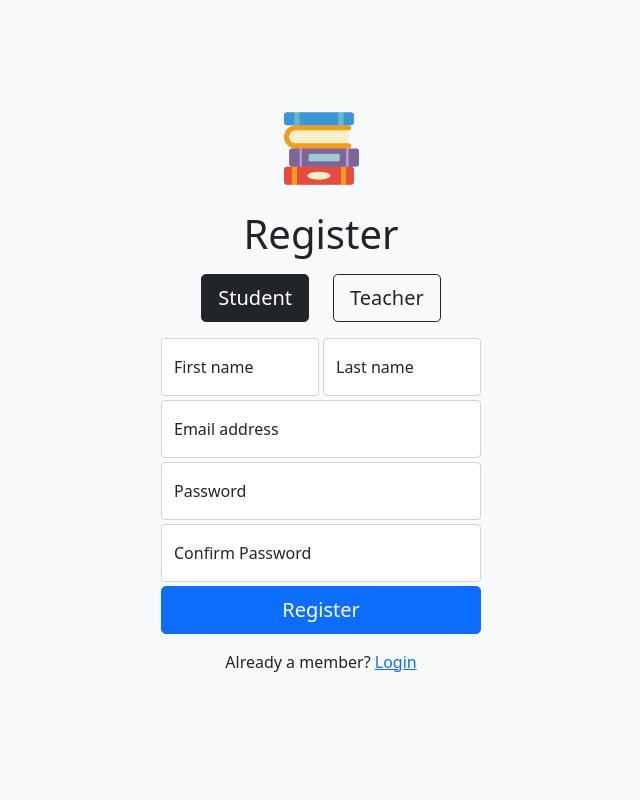
After one commit to Mohamad-Simmo/classroom-js, a PHP site: page /register.php in a window 1280 px wide. The commit adds this page. Shown: the whole page, without its empty margins (319-959 px from the left). Run offline with PHP 8.4, Linux system fonts and the light colour scheme.

Commit message:
login and register forms

```diff
--- /dev/null
+++ b/register.php
@@ -0,0 +1,61 @@
+<?php
+    $title = 'Register';
+    include('templates/header.php');
+?>
+
+<div id="div-register" style="height: 100vh;"
+  class="col-lg-3 col-md-4 col-sm-6 col-8 text-center mx-auto d-flex flex-column justify-content-center">
+  <img src="images/book.png" class="img-fluid mx-auto mb-4 d-block" alt=""
+    style="width: 75px;
+    height: auto;">
+  <h1 class="fw-normal mb-3">Register</h1>
+  <form action="#" method="post"
+    class="text-center d-flex flex-column justify-content-center">
+    <div class="d-flex justify-content-center mb-3 gap-4">
+      <input type="radio" class="btn-check" name="options-outlined"
+        id="student-outlined" autocomplete="off" checked>
+      <label class="btn btn-lg btn-outline-dark"
+        for="student-outlined">Student</label>
+      <input type="radio" class="btn-check" name="options-outlined"
+        id="teacher-outlined" autocomplete="off">
+      <label class="btn btn-lg btn-outline-dark"
+        for="teacher-outlined">Teacher</label>
+    </div>
+    <div class="d-flex gap-1">
+      <div class="form-floating mb-1">
+        <input type="text" class="form-control" id="inputFname"
+          placeholder="First name">
+        <label for="inputFname">First name</label>
+      </div>
+      <div class="form-floating mb-1">
+        <input type="text" class="form-control" id="inputLname"
+          placeholder="Last name">
+        <label for="inputLname">Last name</label>
+      </div>
+    </div>
+    <div class="form-floating mb-1">
+      <input type="email" class="form-control" id="inputEmail"
+        placeholder="Email">
+      <label for="inputEmail">Email address</label>
+    </div>
+    <div class="form-floating mb-1">
+      <input type="password" class="form-control" id="inputPassword"
+        placeholder="Password">
+      <label for="inputPassword">Password</label>
+    </div>
+    <div class="form-floating mb-1">
+      <input type="password" class="form-control" id="inputPassword"
+        placeholder="Password">
+      <label for="inputPassword">Confirm Password</label>
+    </div>
+
+    <button type="submit" class="btn btn-primary btn-lg">Register</button>
+  </form>
+  <p class="mt-3 mb-3">Already a member? <a href="login.php">Login</a>
+  </p>
+</div>
+
+
+<?php
+    include('templates/footer.php');
+?>
--- /dev/null
+++ b/templates/footer.php
@@ -0,0 +1,10 @@
+<script
+  src="https://cdn.jsdelivr.net/npm/bootstrap@5.1.3/dist/js/bootstrap.bundle.min.js"
+  integrity="sha384-ka7Sk0Gln4gmtz2MlQnikT1wXgYsOg+OMhuP+IlRH9sENBO0LRn5q+8nbTov4+1p"
+  crossorigin="anonymous">
+</script>
+<script src="js/script.js"></script>
+
+</body>
+
+</html>
--- /dev/null
+++ b/templates/header.php
@@ -0,0 +1,19 @@
+<!DOCTYPE html>
+<html lang="en">
+
+<head>
+  <meta charset="UTF-8">
+  <meta http-equiv="X-UA-Compatible" content="IE=edge">
+  <meta name="viewport" content="width=device-width, initial-scale=1.0">
+  <title><?php echo $title; ?></title>
+  <link
+    href="https://cdn.jsdelivr.net/npm/bootstrap@5.1.3/dist/css/bootstrap.min.css"
+    rel="stylesheet"
+    integrity="sha384-1BmE4kWBq78iYhFldvKuhfTAU6auU8tT94WrHftjDbrCEXSU1oBoqyl2QvZ6jIW3"
+    crossorigin="anonymous">
+  <link rel="stylesheet"
+    href="https://cdn.jsdelivr.net/npm/bootstrap-icons@1.8.2/font/bootstrap-icons.css">
+
+</head>
+
+<body class="bg-light">
```
Also changed, not shown: index.php (+7 -3 lines), login.php (added, +39 -0 lines), templates/_entry.php (deleted, +0 -58 lines), templates/layout.php (deleted, +0 -32 lines).
